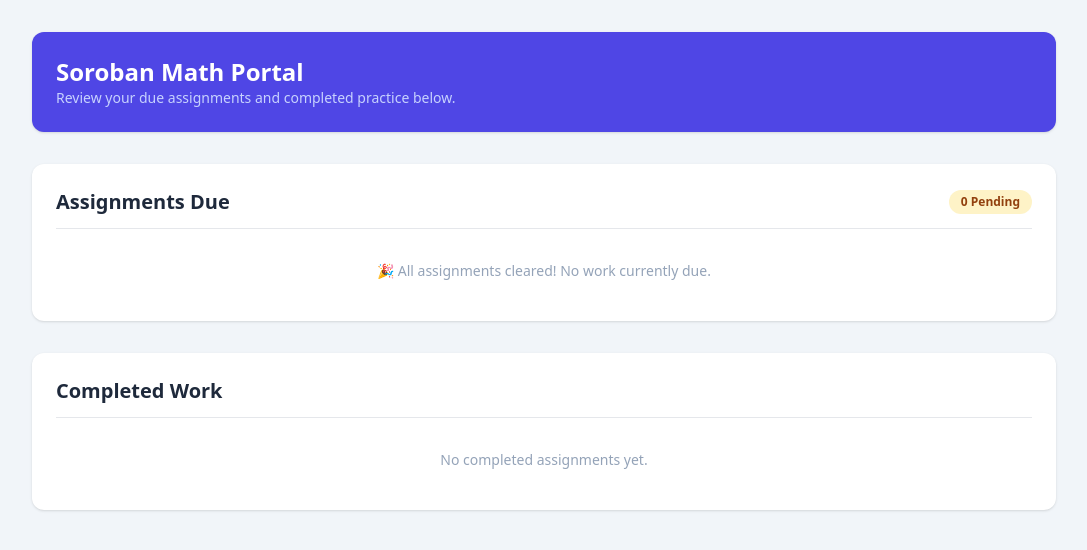
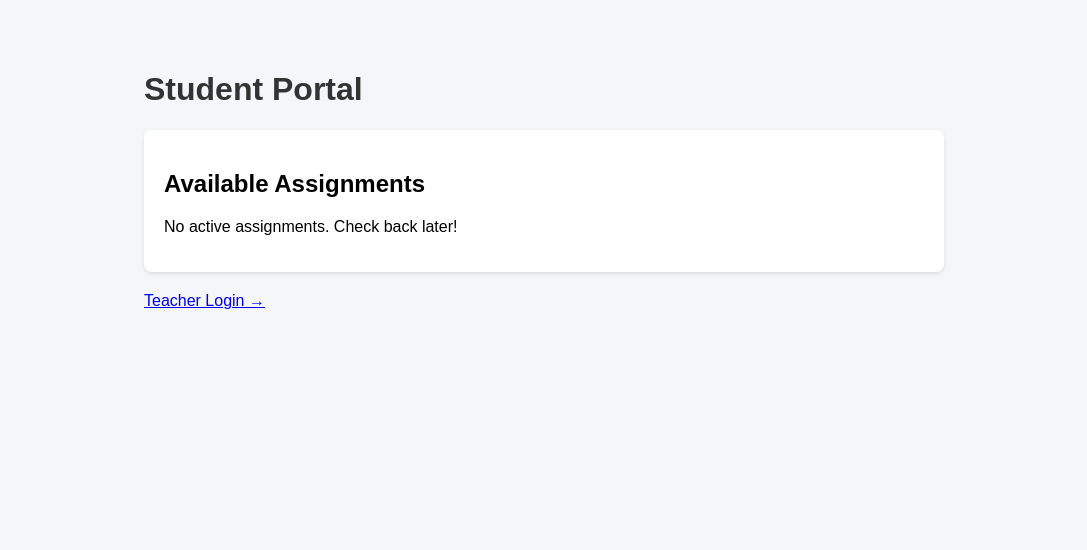
Before and after one commit to BuWiz/soroban-grader, a Flask app: page / in a window 1280 px wide. Shown: the top 550 px of the page, without its empty margins (96-1183 px from the left). Run offline with Flask 3, Linux system fonts and the light colour scheme; data comes from the database, SQL or seed files in the repository; data that the repository does not hold is empty; some libraries are stand-ins or nearby versions.

Commit message:
Render active worksheets dynamically on student portal

```diff
--- a/templates/student.html
+++ b/templates/student.html
@@ -1,71 +1,48 @@
 <!DOCTYPE html>
-<html>
+<html lang="en">
 <head>
-    <title>Student Portal - Assignments</title>
-    <script src="https://cdn.tailwindcss.com"></script>
+    <meta charset="UTF-8">
+    <meta name="viewport" content="width=device-width, initial-scale=1.0">
+    <title>Student Portal - Soroban Grader</title>
+    <style>
+        body { font-family: Arial, sans-serif; max-width: 800px; margin: 30px auto; padding: 20px; background: #f4f6f9; }
+        h1 { color: #333; }
+        .card { background: #fff; padding: 20px; margin-bottom: 20px; border-radius: 8px; box-shadow: 0 2px 4px rgba(0,0,0,0.1); }
+        .btn { display: inline-block; background: #28a745; color: white; padding: 10px 15px; text-decoration: none; border-radius: 4px; font-weight: bold; }
+        .btn:hover { background: #218838; }
+        .badge { background: #007bff; color: white; padding: 4px 8px; border-radius: 4px; font-size: 12px; text-transform: uppercase; float: right; }
+    </style>
 </head>
-<body class="bg-slate-100 p-8">
-    <div class="max-w-5xl mx-auto space-y-8">
-        <div class="bg-indigo-600 text-white p-6 rounded-xl shadow flex justify-between items-center">
-            <div>
-                <h1 class="text-2xl font-bold">Soroban Math Portal</h1>
-                <p class="text-indigo-200 text-sm">Review your due assignments and completed practice below.</p>
-            </div>
-        </div>
+<body>
 
-        <!-- DUE ASSIGNMENTS QUEUE -->
-        <div class="bg-white p-6 rounded-xl shadow space-y-4">
-            <div class="flex items-center justify-between border-b pb-3">
-                <h2 class="text-xl font-bold text-slate-800">Assignments Due</h2>
-                <span class="bg-amber-100 text-amber-800 text-xs font-bold px-3 py-1 rounded-full">{{ due_worksheets|length }} Pending</span>
-            </div>
-            <div class="grid grid-cols-1 md:grid-cols-2 gap-4">
-                {% for item in due_worksheets %}
-                <div class="border rounded-xl p-5 flex justify-between items-center bg-slate-50 hover:bg-slate-100/80 transition">
-                    <div class="space-y-2">
-                        <div class="flex items-center gap-2">
-                            <span class="font-bold text-slate-800 text-lg">{{ item.ws.title }}</span>
-                            {% if item.ws.is_flash %}
-                            <span class="text-[10px] bg-purple-100 text-purple-700 font-black px-2 py-0.5 rounded uppercase">Flash Anzan</span>
-                            {% endif %}
-                        </div>
-                        <div class="flex gap-2">
-                            <span class="text-xs bg-indigo-100 text-indigo-700 font-bold px-2 py-0.5 rounded">{{ item.ws.category }}</span>
-                            <span class="text-xs bg-slate-200 text-slate-700 font-bold px-2 py-0.5 rounded">{{ item.ws.digits }}-Digit</span>
-                            <span class="text-xs text-slate-400 self-center">Assigned: {{ item.formatted_assigned }}</span>
-                        </div>
-                    </div>
-                    <a href="/worksheet/{{ item.ws.id }}" class="bg-indigo-600 hover:bg-indigo-700 text-white font-bold px-5 py-2.5 rounded-lg text-sm shadow">Start Work</a>
+    <h1>Student Portal</h1>
+
+    <div class="card">
+        <h2>Available Assignments</h2>
+        {% if worksheets %}
+            {% for sheet in worksheets %}
+                <div class="card" style="border-left: 5px solid #007bff;">
+                    <span class="badge">{{ sheet.assignment_type or 'Standard' }}</span>
+                    <h3>{{ sheet.title }}</h3>
+                    <p><small>Assigned: {{ sheet.created_at }}</small></p>
+
+                    {% if sheet.content %}
+                        <p>{{ sheet.content }}</p>
+                    {% endif %}
+
+                    {% if sheet.assignment_type == 'flash' %}
+                        <a href="/flash_worksheet?id={{ sheet.id }}" class="btn">Start Flash Anzan</a>
+                    {% else %}
+                        <a href="/worksheet/{{ sheet.id }}" class="btn">Open Worksheet</a>
+                    {% endif %}
                 </div>
-                {% else %}
-                <p class="text-slate-400 text-sm p-4 col-span-2 text-center">🎉 All assignments cleared! No work currently due.</p>
-                {% endfor %}
-            </div>
-        </div>
+            {% endfor %}
+        {% else %}
+            <p>No active assignments. Check back later!</p>
+        {% endif %}
+    </div>
 
-        <!-- COMPLETED HISTORY -->
-        <div class="bg-white p-6 rounded-xl shadow space-y-4">
-            <h2 class="text-xl font-bold text-slate-800 border-b pb-3">Completed Work</h2>
-            <div class="grid grid-cols-1 md:grid-cols-2 gap-4">
-                {% for item in completed_worksheets %}
-                <div class="border rounded-xl p-4 flex justify-between items-center bg-emerald-50/40">
-                    <div>
-                        <p class="font-bold text-slate-800">{{ item.ws.title }}</p>
-                        <div class="flex gap-2 mt-1">
-                            <span class="text-xs bg-indigo-100 text-indigo-700 font-bold px-2 py-0.5 rounded">{{ item.ws.category }}</span>
-                            <span class="text-xs bg-slate-200 text-slate-700 font-bold px-2 py-0.5 rounded">{{ item.ws.digits }}-Digit</span>
-                            <span class="text-xs text-slate-400 self-center">{{ item.formatted_date }}</span>
-                        </div>
-                    </div>
-                    <span class="font-black text-lg {% if item.score >= 80 %}text-emerald-600{% else %}text-red-600{% endif %}">
-                        {{ "%.1f"|format(item.score) }}%
-                    </span>
-                </div>
-                {% else %}
-                <p class="text-slate-400 text-sm p-4 col-span-2 text-center">No completed assignments yet.</p>
-                {% endfor %}
-            </div>
-        </div>
-    </div>
+    <p><a href="/teacher">Teacher Login →</a></p>
+
 </body>
 </html>
```
